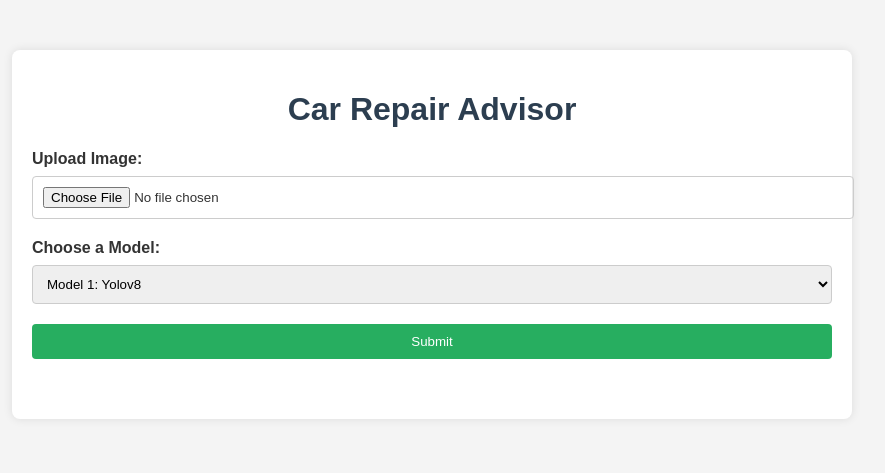
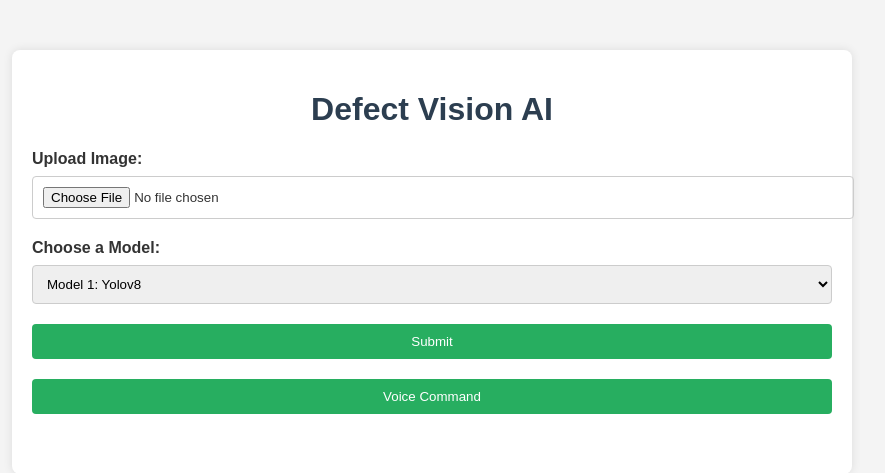
Before and after one commit to KaustubhGhale/Tata_Innovent_2024, a Flask app: page / in a window 1280 px wide. Shown: the top 473 px of the page, without its empty margins (208-1093 px from the left). Run offline with Flask 3, Linux system fonts and the light colour scheme.

Commit message:
index.html

```diff
--- a/templates/index.html
+++ b/templates/index.html
@@ -3,12 +3,12 @@
 <head>
     <meta charset="UTF-8">
     <meta name="viewport" content="width=device-width, initial-scale=1.0">
-    <title>Car Repair Advisor</title>
+    <title>DefectVisionAI</title>
     <link rel="stylesheet" href="static/styles.css">
 </head>
 <body>
     <div class="container">
-        <h1>Car Repair Advisor</h1>
+        <h1>Defect Vision AI</h1>
         <form id="upload-form">
             <label for="file-upload">Upload Image:</label>
             <input type="file" id="file-upload" accept="image/*">
@@ -19,6 +19,7 @@
             </select>
             <br>
             <button type="button" id="submit-button">Submit</button>
+            <button type="button" id="voice-command">Voice Command</button>
         </form>
 
         <div id="results" style="display: none;">
```
